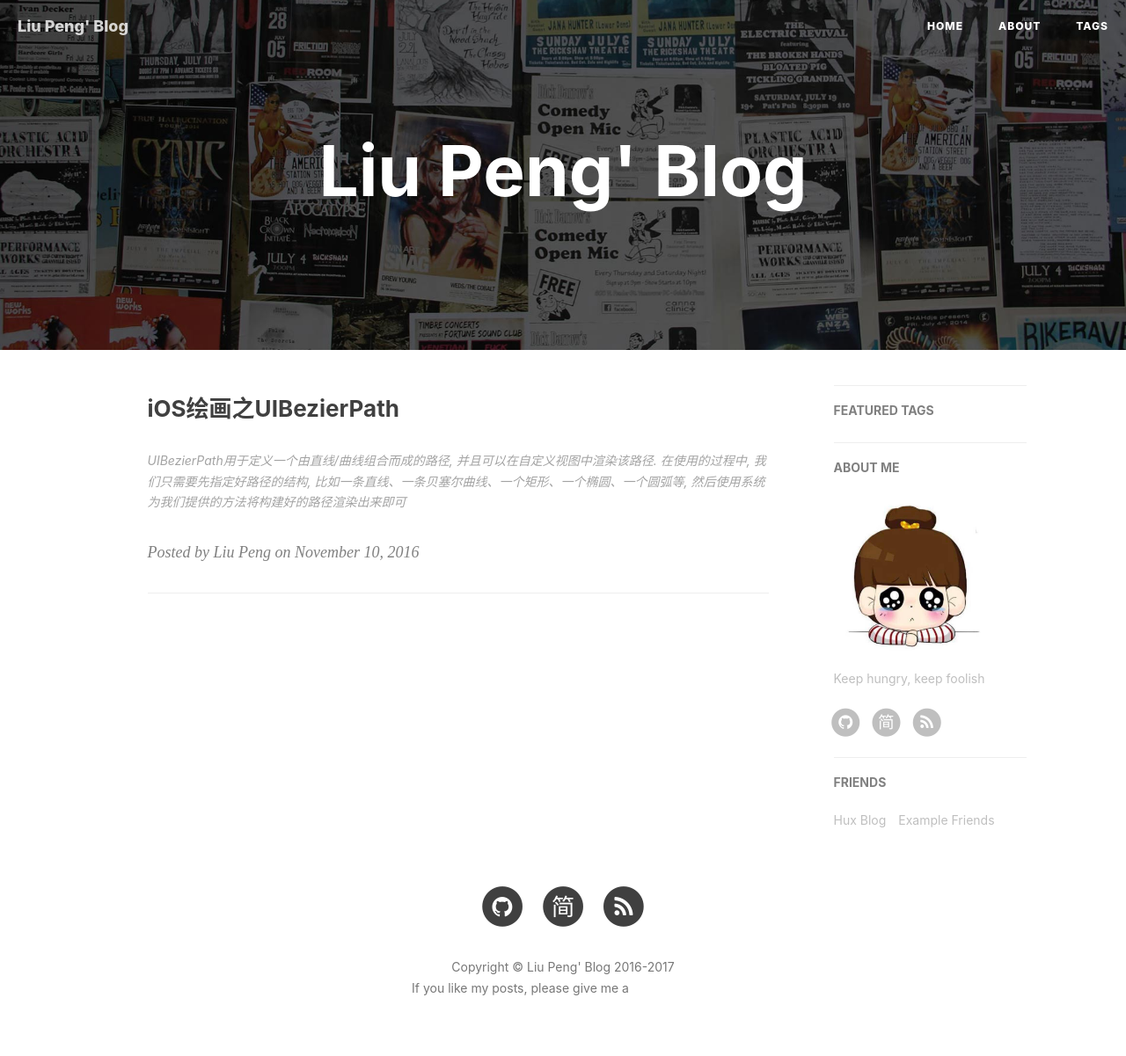
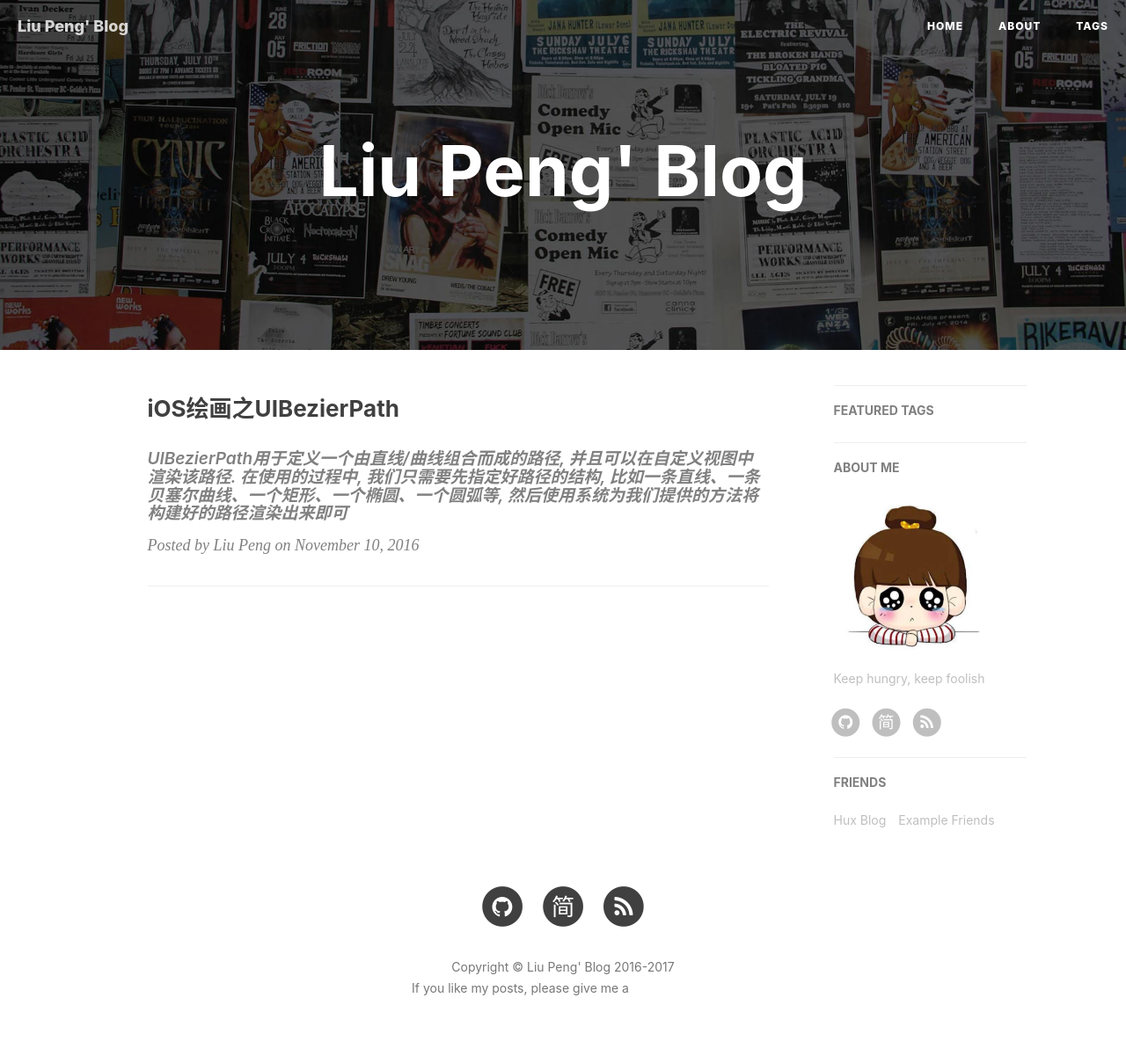
Before and after one commit to jueying-xiangfeng/wenxiangjiang.github.io, a Jekyll site: the page built from index.html, in a window 1280 px wide. Shown: the whole page at 88% size. Built offline with Jekyll 4.4.1, drawn with Linux system fonts in a browser that asks for light colours; nearby versions of some CDN libraries; the list of posts is cut into pages by our own code; comment, search, counter and statistics services are not loaded; grey boxes are pictures that could not be loaded.

Commit message:
Fix Style

```diff
--- a/index.html
+++ b/index.html
@@ -14,9 +14,9 @@ layout: page
         </h3>
         {% endif %}
     </a>
-    <p class="post-content-preview">
+    <h5 class="post-content-preview">
         {{ post.excerpt }}
-    </p>
+    </h5>
     <p class="post-meta">
         Posted by {% if post.author %}{{ post.author }}{% else %}{{ site.title }}{% endif %} on {{ post.date | date: "%B %-d, %Y" }}
     </p>
```
